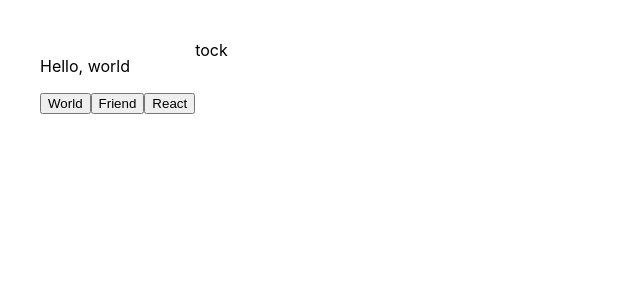
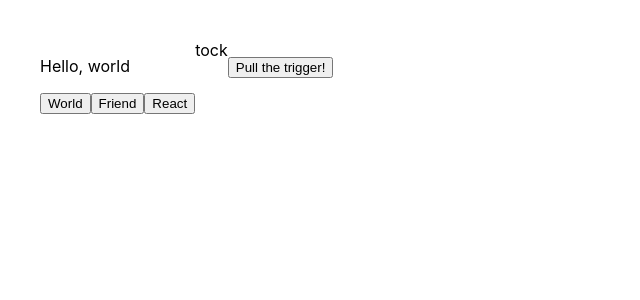
Before and after one commit to aubreyyoder/State-drills, a React (Create React App) app: page / in a window 1280 px wide. Shown: the top 300 px of the page, without its empty margins (0-640 px from the left). Built offline with nearby package versions, Linux system fonts and the light colour scheme.

Commit message:
Updated App.js when added RouletteGun.js

```diff
--- a/src/App.js
+++ b/src/App.js
@@ -2,6 +2,7 @@ import React from "react";
 import "./App.css";
 import HelloWorld from "./state-drills/HelloWorld";
 import Bomb from "./state-drills/Bomb";
+import RouletteGun from "./state-drills/RouletteGun";
 
 class App extends React.Component {
   render() {
@@ -9,6 +10,7 @@ class App extends React.Component {
       <div className="App">
         <HelloWorld />
         <Bomb />
+        <RouletteGun />
       </div>
     );
   }
```
